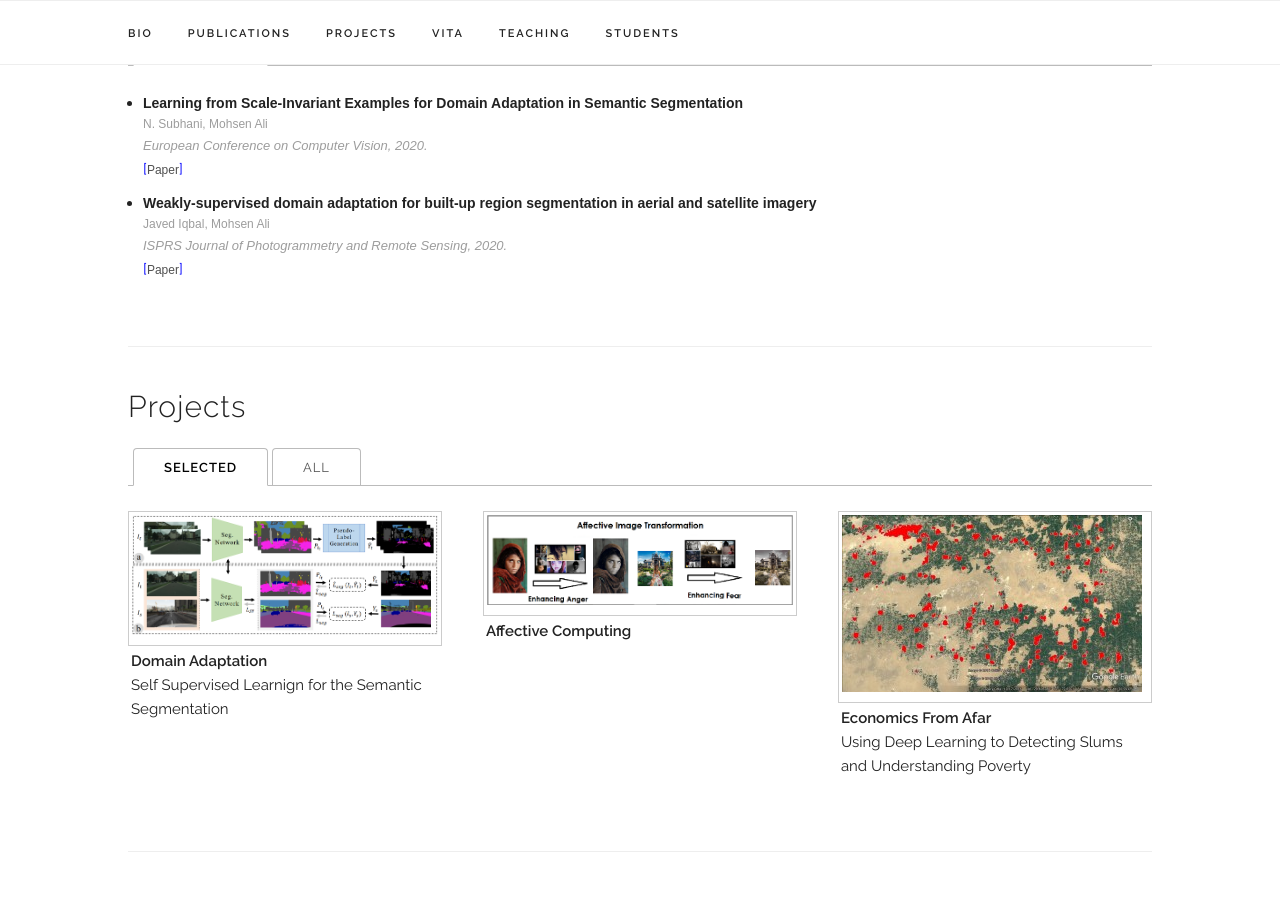
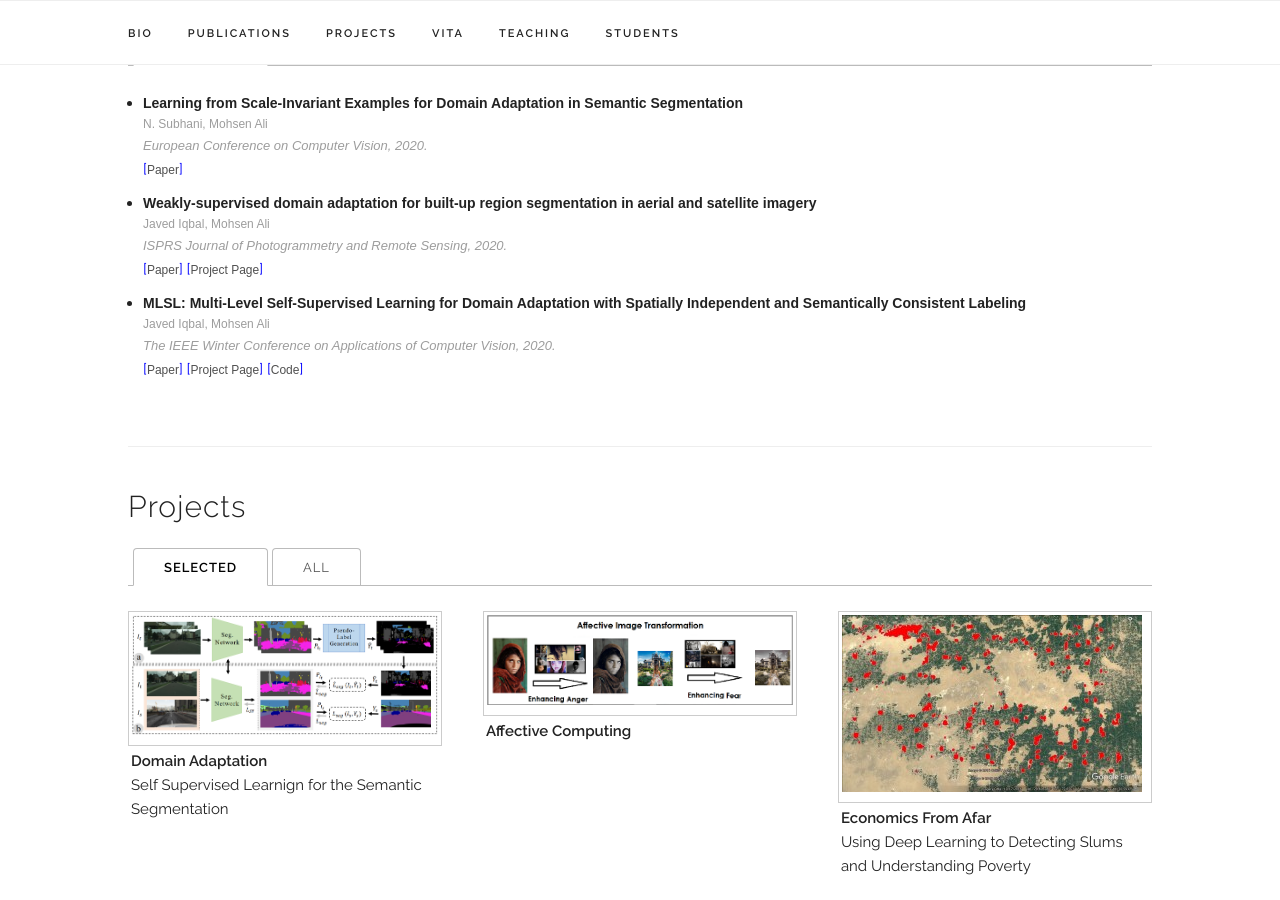
Before and after one commit to mohsenali/mohsenali.github.io, a Jekyll site: the page built from index.html, in a window 1280 px wide and 900 px high, scrolled down 994 px. Built offline with Jekyll 4.4.1, drawn with Linux system fonts in a browser that asks for light colours; some web fonts are replaced.

Commit message:
adding publication, adding page button

```diff
--- a/_data/publications.yaml
+++ b/_data/publications.yaml
@@ -4,11 +4,22 @@ papers:
     authors: "N. Subhani, Mohsen Ali"
     venue: "European Conference on Computer Vision, 2020."
     paper_pdf: "https://www.ecva.net/papers/eccv_2020/papers_ECCV/papers/123670290.pdf"
+    year: "2020"
     selected: y
 
   - title: "Weakly-supervised domain adaptation for built-up region segmentation in aerial and satellite imagery"
     authors: "Javed Iqbal, Mohsen Ali"
     venue: "ISPRS Journal of Photogrammetry and Remote Sensing, 2020."
-    paper_pdf: "https://www.ecva.net/papers/eccv_2020/papers_ECCV/papers/123670290.pdf"
+    paper_pdf: "https://arxiv.org/pdf/2007.02277.pdf"
     page: "http://im.itu.edu.pk/wan/"
+    year: "2020"
     selected: y
+
+  - title: "MLSL: Multi-Level Self-Supervised Learning for Domain Adaptation with Spatially Independent and Semantically Consistent Labeling"
+    authors: "Javed Iqbal, Mohsen Ali"
+    venue: "The IEEE Winter Conference on Applications of Computer Vision, 2020."
+    paper_pdf: "https://openaccess.thecvf.com/content_WACV_2020/papers/Iqbal_MLSL_Multi-Level_Self-Supervised_Learning_for_Domain_Adaptation_with_Spatially_Independent_WACV_2020_paper.pdf"
+    page: "http://im.itu.edu.pk/uda-ss/"
+    code: "https://github.com/engrjavediqbal/MLSL"
+    year: "2020"
+    selected: y
--- a/index.html
+++ b/index.html
@@ -87,7 +87,9 @@ title: Personal Webpage
 			{% if paper.paper_pdf %}
               [<a class="notbutton" href="{{ paper.paper_pdf | prepend: site.baseurl }} " target="_blank" style="text-decoration: none">Paper</a>]
             {% endif %}
-
+			{% if paper.page %}
+              [<a class="notbutton" href="{{ paper.page | prepend: site.baseurl }}" target="_blank">Project Page</a>]
+            {% endif %}
 			{% if paper.slides %}
              [ <a class="notbutton" href="{{ paper.slides | prepend: site.baseurl }}" target="_blank">Slides</a>]
             {% endif %}
@@ -134,6 +136,41 @@ title: Personal Webpage
 	  </ul>
     </div>
 
+	     <div class="tab-pane" id="papers-all">
+		<ul class="listType">
+		      {% for paper in site.data.publications.papers %}
+        <div class="paper" >
+        <li><span class="title"><b>{{ paper.title }}</b></span>
+          <p class="authorList">{{ paper.authors }}</p>
+          <p class="venuName"> {{ paper.venue }} </p>
+			<font color="blue">
+			{% if paper.paper_pdf %}
+              [<a class="notbutton" href="{{ paper.paper_pdf | prepend: site.baseurl }} " target="_blank" style="text-decoration: none">Paper</a>]
+            {% endif %}
+
+			{% if paper.slides %}
+             [ <a class="notbutton" href="{{ paper.slides | prepend: site.baseurl }}" target="_blank">Slides</a>]
+            {% endif %}
+
+            {% if paper.poster %}
+              [<a class="notbutton" href="{{ paper.poster | prepend: site.baseurl }}" target="_blank">Poster</a>]
+            {% endif %}
+
+            {% if paper.video %}
+              [<a class="notbutton" href="{{ paper.video }}" target="_blank">Video</a>]
+            {% endif %}
+
+            {% if paper.code %}
+              [<a class="notbutton" href="{{ paper.code }}" target="_blank">Code</a>]
+            {% endif %}
+
+			</font>
+ 		  </li>
+        </div>
+      {% endfor %}
+	  </ul>
+    </div>
+	<!--
     <div class="tab-pane" id="papers-all">
       {% for paper in site.data.publications.papers %}
         <div class="paper">
@@ -164,6 +201,7 @@ title: Personal Webpage
         </div>
       {% endfor %}
     </div>
+  -->
   </div>
 </div>
 
```
